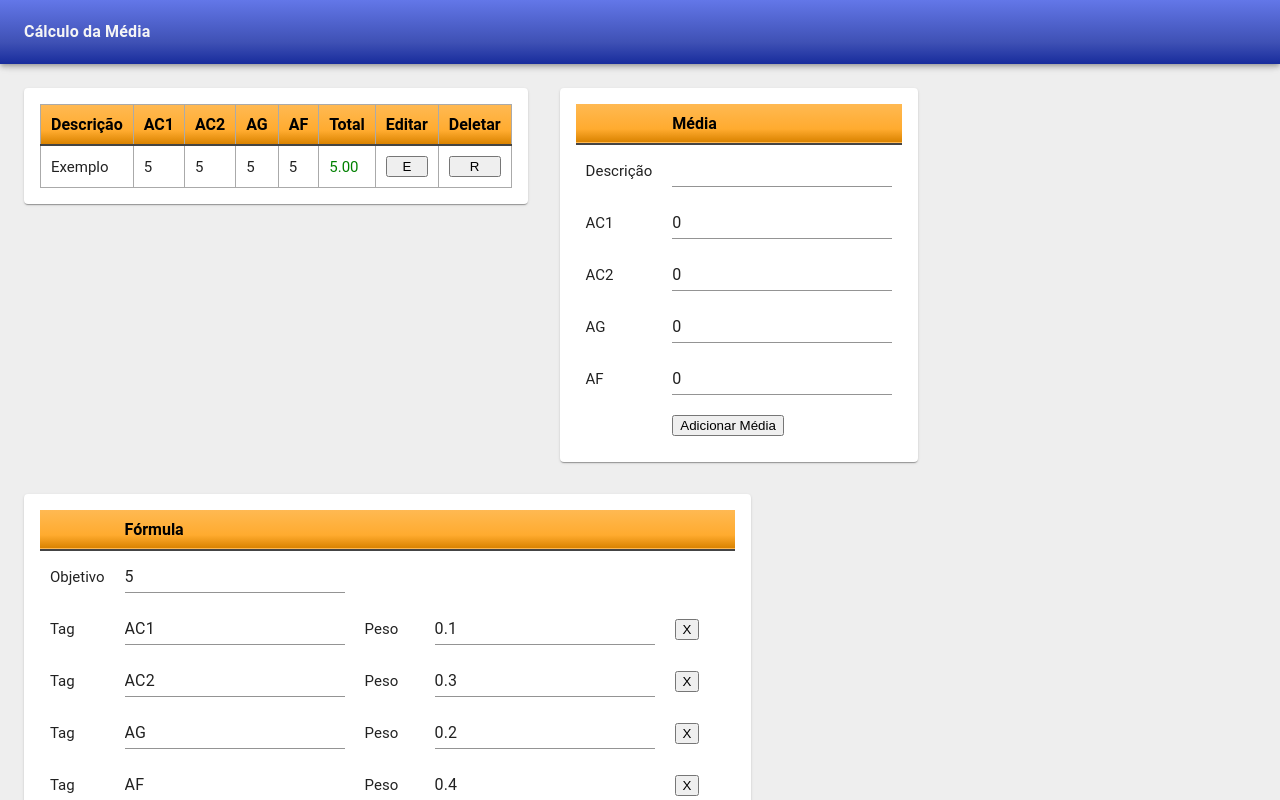
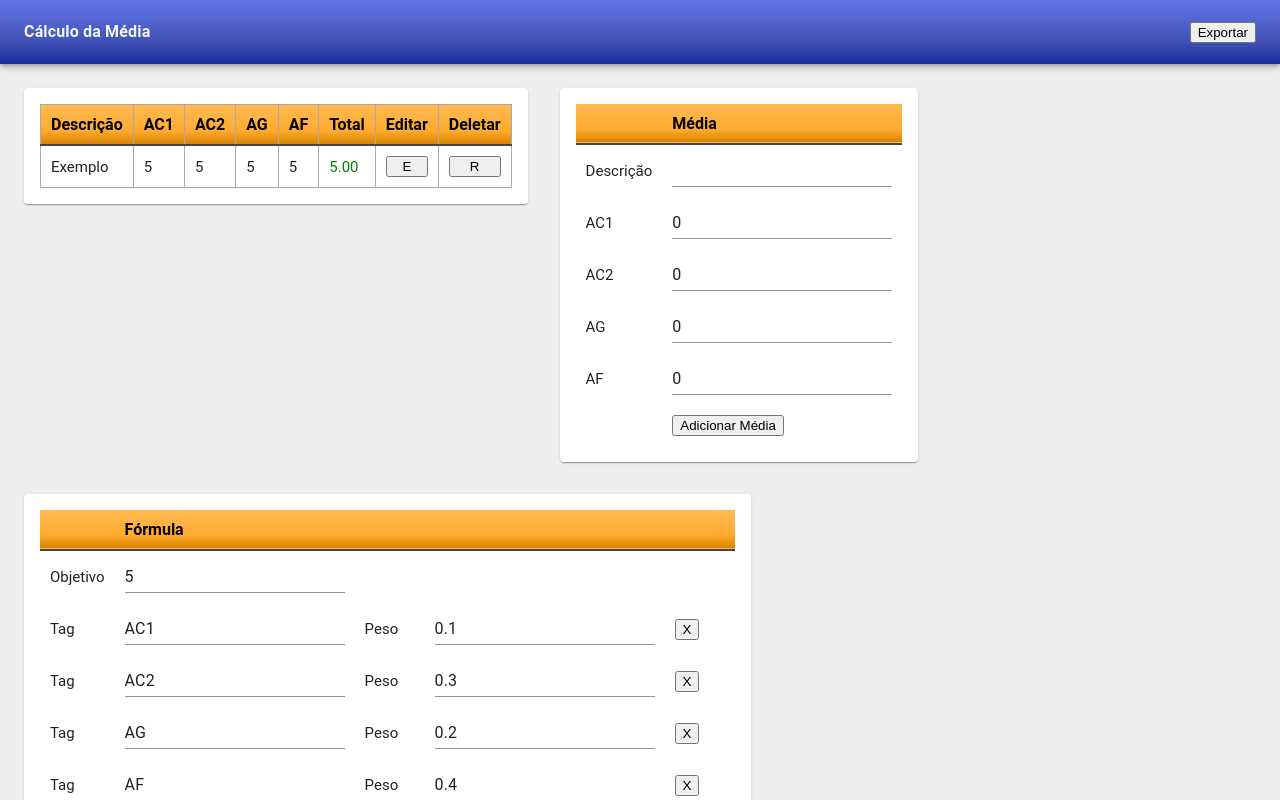
Before and after one commit to angelomca09/MediaPonderada, a React (Create React App) app: page / in a window 1280 px wide. Built offline with nearby package versions, Linux system fonts and the light colour scheme.

Commit message:
Adição de botão de exportar

```diff
--- a/src/App.jsx
+++ b/src/App.jsx
@@ -2,6 +2,7 @@ import React from 'react';
 import { Container, AppBar, Toolbar, Typography } from '@material-ui/core'
 import MainScreen from "./screens/Main";
 import useStyles from "./styles"
+import ExportButton from './components/ExportButton';
 
 export default props => {
 
@@ -10,14 +11,17 @@ export default props => {
   return (
     <div style={{ display: "flex" }}>
       <AppBar position="absolute" className={classes.header}>
-        <Toolbar>
+        <Toolbar className={classes.toolbar}>
           <Typography style={{ fontWeight: "bold" }}>Cálculo da Média</Typography>
+          <div>
+            <ExportButton />
+          </div>
         </Toolbar>
       </AppBar>
-      <main style={{ flexGrow: 1, height: '100vh', overflow: 'auto', background:"#eeeeee" }}>
+      <main style={{ flexGrow: 1, height: '100vh', overflow: 'auto', background: "#eeeeee" }}>
         <div className={classes.appBarSpace} ></div>
         <Container maxWidth="xl" className={classes.container} spacing={3}>
-          <MainScreen/>
+          <MainScreen />
         </Container>
       </main>
     </div>
--- /dev/null
+++ b/src/components/ExportButton.jsx
@@ -0,0 +1,37 @@
+import React from 'react';
+import useStyles from '../styles';
+import { connect } from "react-redux";
+
+const ExportButton = (props) => {
+
+    const classes = useStyles();
+
+    const colunas = props.colunas;
+    const linhas = props.linhas;
+    const objetivo = props.objetivo;
+
+    const submit = (event) => {
+        event.preventDefault();
+        const data = { colunas, linhas, objetivo }
+
+        const link = "data:text/json;charset=utf-8," + encodeURIComponent(JSON.stringify(data));
+        const element = document.createElement('a');
+        element.setAttribute("href", link);
+        element.setAttribute("download", "data_media.json");
+        document.body.appendChild(element);
+        element.click();
+        element.remove();
+    }
+
+    return (
+        <button className={classes.exportButton} onClick={submit}>Exportar</button>
+    )
+}
+
+const mapStateToProps = state => ({
+    colunas: state.colunas,
+    linhas: state.linhas,
+    objetivo: state.objetivo,
+})
+
+export default connect(mapStateToProps)(ExportButton)
--- a/src/components/MediaCard.jsx
+++ b/src/components/MediaCard.jsx
@@ -46,7 +46,7 @@ const MediaCard = (props) => {
                     <thead>
                         <tr>
                             <th>Descrição</th>
-                            {colunas.map(coluna => <th title={`Peso: ${coluna.peso}`}>{coluna.tag}</th>)}
+                            {colunas.map((coluna, index) => <th key={index} title={`Peso: ${coluna.peso}`}>{coluna.tag}</th>)}
                             <th>Total</th>
                             <th>Editar</th>
                             <th>Deletar</th>
@@ -56,9 +56,9 @@ const MediaCard = (props) => {
                         {linhas.map((linha, index) => (
                             <tr key={index}>
                                 <td>{linha.id}</td>
-                                {linha.valores.map((valor, index) =>
-                                    (colunas[index]
-                                        ? <td title={`${colunas[index].tag} para objetivo -> ${melhorValor(total(linha.valores), valor, colunas[index].peso)}`}  >
+                                {linha.valores.map((valor, valorIndex) =>
+                                    (colunas[valorIndex]
+                                        ? <td key={valorIndex} title={`${colunas[valorIndex].tag} para objetivo -> ${melhorValor(total(linha.valores), valor, colunas[valorIndex].peso)}`}  >
                                             {valor}
                                         </td>
                                         : null
--- a/src/styles.js
+++ b/src/styles.js
@@ -1,16 +1,16 @@
-import { makeStyles } from '@material-ui/core/styles'
+import { makeStyles } from "@material-ui/core/styles";
 
-const useStyles = makeStyles(theme => ({
+const useStyles = makeStyles((theme) => ({
   appBarSpace: theme.mixins.toolbar,
   container: {
     marginTop: theme.spacing(3),
-    marginBottom: theme.spacing(3)
+    marginBottom: theme.spacing(3),
   },
   paper: {
     padding: theme.spacing(2),
-    display: 'flex',
-    overflow: 'auto',
-    flexDirection: 'column'
+    display: "flex",
+    overflow: "auto",
+    flexDirection: "column",
   },
   fixedHeightPaper: {
     height: "85vh",
@@ -18,7 +18,7 @@ const useStyles = makeStyles(theme => ({
     marginRight: theme.spacing(2),
     paddingLeft: theme.spacing(2),
     paddingRight: theme.spacing(2),
-    paddingTop: theme.spacing(2)
+    paddingTop: theme.spacing(2),
   },
   timePaper: {
     height: "15vh",
@@ -26,7 +26,7 @@ const useStyles = makeStyles(theme => ({
     marginRight: theme.spacing(2),
     paddingLeft: theme.spacing(2),
     paddingRight: theme.spacing(2),
-    paddingTop: theme.spacing(2)
+    paddingTop: theme.spacing(2),
   },
   formPaper: {
     height: "85vh",
@@ -34,11 +34,11 @@ const useStyles = makeStyles(theme => ({
     marginRight: theme.spacing(2),
     paddingLeft: theme.spacing(2),
     paddingRight: theme.spacing(2),
-    paddingTop: theme.spacing(2)
+    paddingTop: theme.spacing(2),
   },
   tempo: {
     paddingTop: theme.spacing(3),
-    marginBottom: theme.spacing(5)
+    marginBottom: theme.spacing(5),
   },
   addButton: {
     marginTop: theme.spacing(3),
@@ -50,7 +50,7 @@ const useStyles = makeStyles(theme => ({
     fontWeight: "bold",
     color: "white",
     width: "50px",
-    height: "50px"
+    height: "50px",
   },
   cancelButton: {
     marginTop: theme.spacing(3),
@@ -62,15 +62,22 @@ const useStyles = makeStyles(theme => ({
     fontWeight: "bold",
     color: "white",
     width: "50px",
-    height: "50px"
+    height: "50px",
   },
   textFields: {
-    marginBottom: theme.spacing(2)
+    marginBottom: theme.spacing(2),
   },
-  header:{
-    background: "linear-gradient(to bottom, #6377e8 0%, #3f51b5 66%, #182c9c 100%)",
-    color:"whitesmoke"
-  }
-}))
+  header: {
+    background:
+      "linear-gradient(to bottom, #6377e8 0%, #3f51b5 66%, #182c9c 100%)",
+    color: "whitesmoke",
+  },
+  toolbar:{
+    display: "flex",
+    justifyContent: "space-between"
+  },
+  exportButton: {
+  },
+}));
 
 export default useStyles;
```
